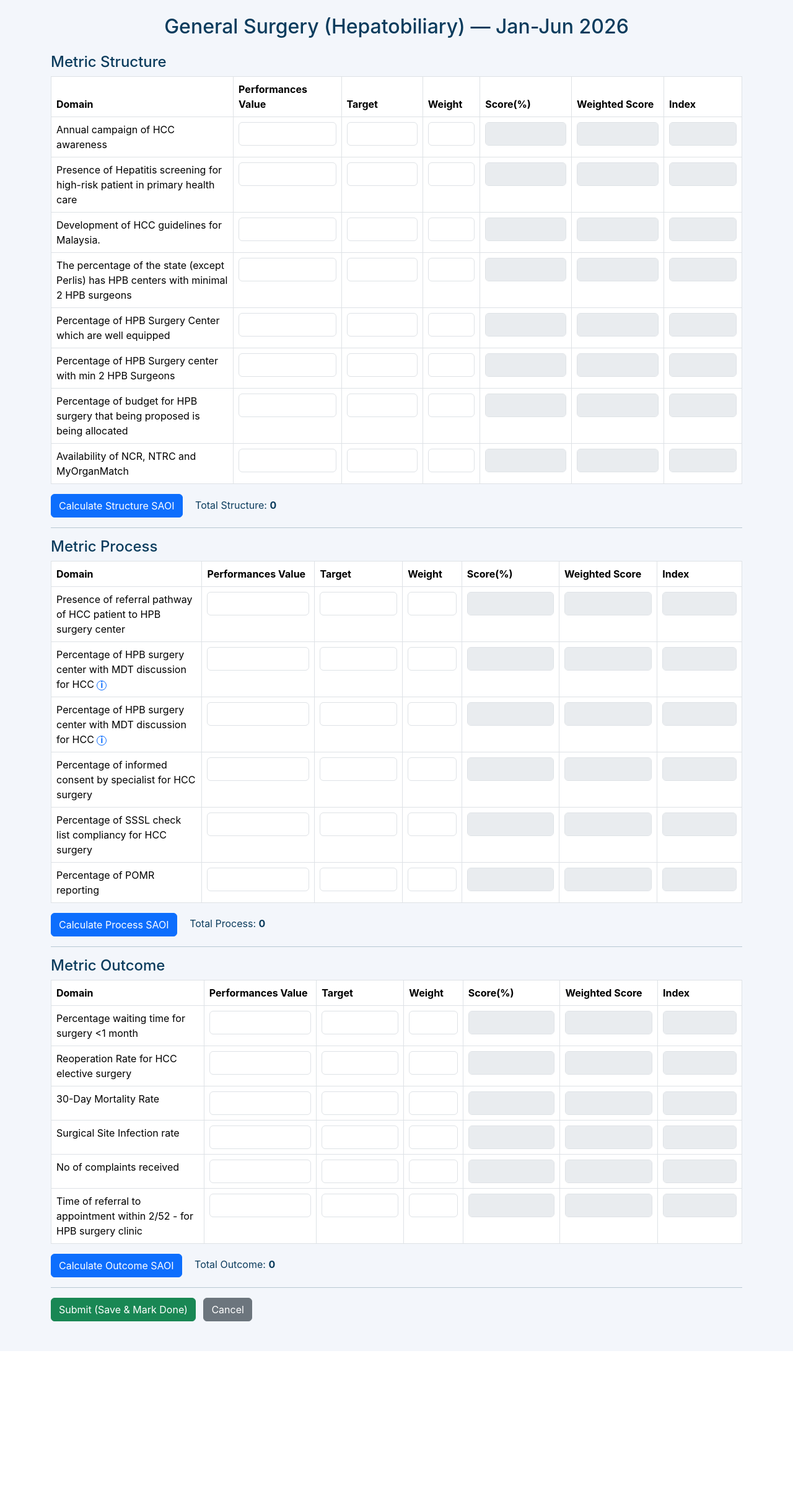
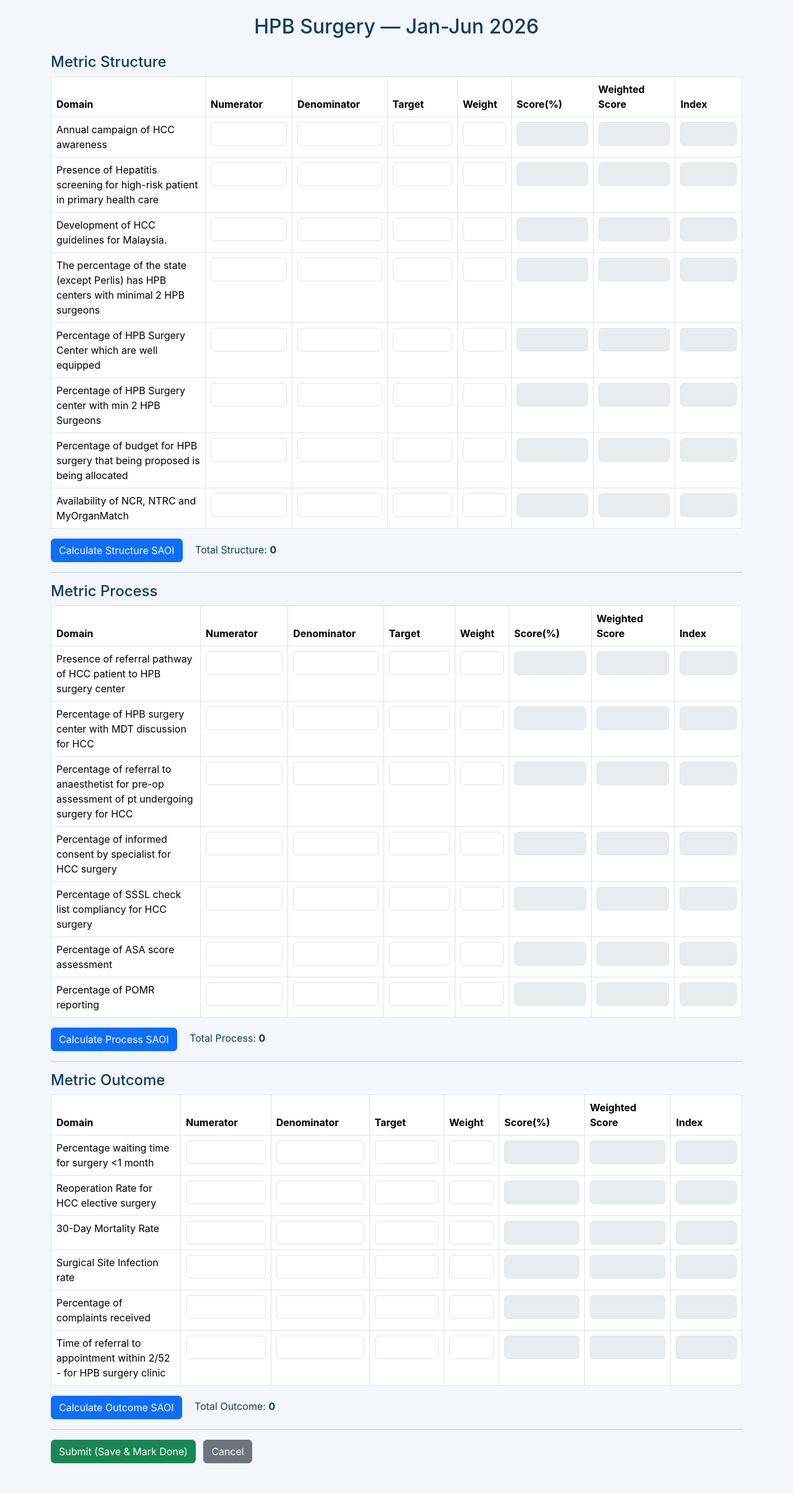
Before and after one commit to rashidiasri03/nsapr-clinical-performance, a Django app: page /gshepatobiliary/form/1/ in a window 1280 px wide. Shown: the whole page at 62% size. Before the commit the page ends 2132 px from the top, so only its background shows below. Run offline with Django 5.2, Linux system fonts and the light colour scheme; a user stored in the database is signed in; data comes from the database, SQL or seed files in the repository; both versions use the stored data as it was after the commit.

Commit message:
Kemaskini form HPB dengan Numerator & Denominator

```diff
--- a/accounts/templates/accounts/form_gshepatobiliary.html
+++ b/accounts/templates/accounts/form_gshepatobiliary.html
@@ -4,13 +4,13 @@
 <html lang="en">
 <head>
   <meta charset="UTF-8">
-  <title>Form - General Surgery (Hepatobiliary) ({{ activity.period }} {{ activity.year }})</title>
+  <title>Form - HPB Surgery ({{ activity.period }} {{ activity.year }})</title>
   <link href="https://cdn.jsdelivr.net/npm/bootstrap@5.3.2/dist/css/bootstrap.min.css" rel="stylesheet">
   <link rel="stylesheet" href="{% static 'css/dashboard.css' %}">
 </head>
 <body>
 <div class="container py-4">
-  <h2 class="text-center mb-4">General Surgery (Hepatobiliary) — {{ activity.period }} {{ activity.year }}</h2>
+  <h2 class="text-center mb-4">HPB Surgery — {{ activity.period }} {{ activity.year }}</h2>
 
   {% if messages %}
     {% for message in messages %}
@@ -18,30 +18,22 @@
     {% endfor %}
   {% endif %}
 
-  <form id="gsHepatobiliaryForm" method="POST" novalidate>
+  <form id="gshepatobiliaryForm" method="POST" novalidate>
     {% csrf_token %}
 
     <!-- STRUCTURE -->
     <h4>Metric Structure</h4>
     <table class="table table-bordered">
       <thead>
-        <tr>
-          <th>Domain</th>
-          <th>Performances Value</th>
-          <th>Target</th>
-          <th>Weight</th>
-          <th>Score(%)</th>
-          <th>Weighted Score</th>
-          <th>Index</th>
-        </tr>
+        <tr><th>Domain</th><th>Numerator</th><th>Denominator</th><th>Target</th><th>Weight</th><th>Score(%)</th><th>Weighted Score</th><th>Index</th></tr>
       </thead>
       <tbody>
       {% for domain in structure_domains %}
-        {% with key="structure_"|add:domain %}
-        {% with values=detail_dict|get_item:key %}
+        {% with key="structure_"|add:domain %}{% with values=detail_dict|get_item:key %}
         <tr>
           <td>{{ domain }}</td>
           <td><input required type="number" min="0" step="1" class="form-control performances-value" name="structure_performances_{{ forloop.counter }}" value="{{ values.performances|default_if_none:'' }}"></td>
+          <td><input required type="number" min="0" step="1" class="form-control denominator-value" name="structure_denominator_{{ forloop.counter }}" value="{{ values.denominator|default_if_none:'' }}"></td>
           <td><input required type="number" min="0" step="1" class="form-control target" name="structure_target_{{ forloop.counter }}" value="{{ values.target|default_if_none:'' }}"></td>
           <td><input required type="number" min="0" max="1" step="0.01" class="form-control weight" name="structure_weight_{{ forloop.counter }}" value="{{ values.weight|default_if_none:'' }}"></td>
           <td><input type="text" class="form-control score" disabled value="{{ values.score|default_if_none:'' }}"></td>
@@ -51,8 +43,7 @@
           <input type="hidden" name="structure_wscore_{{ forloop.counter }}" value="{{ values.wscore|default_if_none:'' }}">
           <input type="hidden" name="structure_index_{{ forloop.counter }}" value="{{ values.index|default_if_none:'' }}">
         </tr>
-        {% endwith %}
-        {% endwith %}
+        {% endwith %}{% endwith %}
       {% endfor %}
       </tbody>
     </table>
@@ -66,23 +57,15 @@
     <h4>Metric Process</h4>
     <table class="table table-bordered">
       <thead>
-        <tr>
-          <th>Domain</th>
-          <th>Performances Value</th>
-          <th>Target</th>
-          <th>Weight</th>
-          <th>Score(%)</th>
-          <th>Weighted Score</th>
-          <th>Index</th>
-        </tr>
+        <tr><th>Domain</th><th>Numerator</th><th>Denominator</th><th>Target</th><th>Weight</th><th>Score(%)</th><th>Weighted Score</th><th>Index</th></tr>
       </thead>
       <tbody>
       {% for domain in process_domains %}
-        {% with key="process_"|add:domain %}
-        {% with values=detail_dict|get_item:key %}
+        {% with key="process_"|add:domain %}{% with values=detail_dict|get_item:key %}
         <tr>
           <td>{{ domain }}</td>
           <td><input required type="number" min="0" step="1" class="form-control performances-value" name="process_performances_{{ forloop.counter }}" value="{{ values.performances|default_if_none:'' }}"></td>
+          <td><input required type="number" min="0" step="1" class="form-control denominator-value" name="process_denominator_{{ forloop.counter }}" value="{{ values.denominator|default_if_none:'' }}"></td>
           <td><input required type="number" min="0" step="1" class="form-control target" name="process_target_{{ forloop.counter }}" value="{{ values.target|default_if_none:'' }}"></td>
           <td><input required type="number" min="0" max="1" step="0.01" class="form-control weight" name="process_weight_{{ forloop.counter }}" value="{{ values.weight|default_if_none:'' }}"></td>
           <td><input type="text" class="form-control score" disabled value="{{ values.score|default_if_none:'' }}"></td>
@@ -92,8 +75,7 @@
           <input type="hidden" name="process_wscore_{{ forloop.counter }}" value="{{ values.wscore|default_if_none:'' }}">
           <input type="hidden" name="process_index_{{ forloop.counter }}" value="{{ values.index|default_if_none:'' }}">
         </tr>
-        {% endwith %}
-        {% endwith %}
+        {% endwith %}{% endwith %}
       {% endfor %}
       </tbody>
     </table>
@@ -107,23 +89,15 @@
     <h4>Metric Outcome</h4>
     <table class="table table-bordered">
       <thead>
-        <tr>
-          <th>Domain</th>
-          <th>Performances Value</th>
-          <th>Target</th>
-          <th>Weight</th>
-          <th>Score(%)</th>
-          <th>Weighted Score</th>
-          <th>Index</th>
-        </tr>
+        <tr><th>Domain</th><th>Numerator</th><th>Denominator</th><th>Target</th><th>Weight</th><th>Score(%)</th><th>Weighted Score</th><th>Index</th></tr>
       </thead>
       <tbody>
       {% for domain in outcome_domains %}
-        {% with key="outcome_"|add:domain %}
-        {% with values=detail_dict|get_item:key %}
+        {% with key="outcome_"|add:domain %}{% with values=detail_dict|get_item:key %}
         <tr>
           <td>{{ domain }}</td>
           <td><input required type="number" min="0" step="1" class="form-control performances-value" name="outcome_performances_{{ forloop.counter }}" value="{{ values.performances|default_if_none:'' }}"></td>
+          <td><input required type="number" min="0" step="1" class="form-control denominator-value" name="outcome_denominator_{{ forloop.counter }}" value="{{ values.denominator|default_if_none:'' }}"></td>
           <td><input required type="number" min="0" step="1" class="form-control target" name="outcome_target_{{ forloop.counter }}" value="{{ values.target|default_if_none:'' }}"></td>
           <td><input required type="number" min="0" max="1" step="0.01" class="form-control weight" name="outcome_weight_{{ forloop.counter }}" value="{{ values.weight|default_if_none:'' }}"></td>
           <td><input type="text" class="form-control score" disabled value="{{ values.score|default_if_none:'' }}"></td>
@@ -133,8 +107,7 @@
           <input type="hidden" name="outcome_wscore_{{ forloop.counter }}" value="{{ values.wscore|default_if_none:'' }}">
           <input type="hidden" name="outcome_index_{{ forloop.counter }}" value="{{ values.index|default_if_none:'' }}">
         </tr>
-        {% endwith %}
-        {% endwith %}
+        {% endwith %}{% endwith %}
       {% endfor %}
       </tbody>
     </table>
@@ -144,7 +117,6 @@
     </div>
     <hr>
 
-    <!-- SUBMIT -->
     <div class="mb-4">
       <button type="submit" id="submitBtn" class="btn btn-success">Submit (Save & Mark Done)</button>
       <a href="{% url 'gshepatobiliary_activities' %}" class="btn btn-secondary ms-2">Cancel</a>
@@ -158,24 +130,29 @@ function computeCategory(prefix, totalId) {
   const rows = document.querySelectorAll(`input[name^="${prefix}_performances_"]`);
   for (let i = 0; i < rows.length; i++) {
     const idx = i + 1;
-    const performances = parseInt(document.querySelector(`input[name="${prefix}_performances_${idx}"]`).value) || 0;
-    const target       = parseInt(document.querySelector(`input[name="${prefix}_target_${idx}"]`).value) || 0;
-    const weight       = parseFloat(document.querySelector(`input[name="${prefix}_weight_${idx}"]`).value) || 0;
-    let score = target > 0 ? (performances / target) * 100 : 0;
-    const weightedCents = Math.round(score * weight);
-    const weighted = weightedCents / 100;
-    const index    = Math.round(score) / 100;
+    const numerator   = parseFloat(document.querySelector(`input[name="${prefix}_performances_${idx}"]`).value) || 0;
+    const denominator = parseFloat(document.querySelector(`input[name="${prefix}_denominator_${idx}"]`).value) || 0;
+    const target      = parseFloat(document.querySelector(`input[name="${prefix}_target_${idx}"]`).value) || 0;
+    const weight      = parseFloat(document.querySelector(`input[name="${prefix}_weight_${idx}"]`).value) || 0;
+
+    let score = 0;
+    if (denominator > 0) { score = (numerator / denominator) * 100; }
+    let weighted = (score / 100) * weight;
+    let index    = score / 100;
+
     const tr = rows[i].closest('tr');
     tr.querySelector('.score').value          = score.toFixed(2);
     tr.querySelector('.weighted-score').value = weighted.toFixed(2);
     tr.querySelector('.index').value          = index.toFixed(2);
+
     const hscore  = document.querySelector(`input[name="${prefix}_score_${idx}"]`);
     const hwscore = document.querySelector(`input[name="${prefix}_wscore_${idx}"]`);
     const hindex  = document.querySelector(`input[name="${prefix}_index_${idx}"]`);
     if (hscore)  hscore.value  = score.toFixed(2);
     if (hwscore) hwscore.value = weighted.toFixed(2);
     if (hindex)  hindex.value  = index.toFixed(2);
-    totalCents += weightedCents;
+
+    totalCents += Math.round(weighted * 100);
   }
   const total = totalCents / 100;
   document.getElementById(totalId).innerText = total.toFixed(2);
@@ -186,33 +163,12 @@ document.getElementById('calculateStructureBtn').addEventListener('click', funct
 document.getElementById('calculateProcessBtn').addEventListener('click',   function(){ computeCategory('process',   'totalSAOIProcess'); });
 document.getElementById('calculateOutcomeBtn').addEventListener('click',   function(){ computeCategory('outcome',   'totalSAOIOutcome'); });
 
-document.getElementById('gsHepatobiliaryForm').addEventListener('submit', function(){
+document.getElementById('gshepatobiliaryForm').addEventListener('submit', function(){
   computeCategory('structure', 'totalSAOIStructure');
   computeCategory('process',   'totalSAOIProcess');
   computeCategory('outcome',   'totalSAOIOutcome');
 });
 </script>
 <script src="https://cdn.jsdelivr.net/npm/bootstrap@5.3.2/dist/js/bootstrap.bundle.min.js"></script>
-<script>
-document.querySelectorAll('table tbody tr td:first-child').forEach(function(td) {
-  var text = td.textContent.trim();
-  var match = text.match(/^(.*?)\s*\((.+)\)\s*$/);
-  if (match) {
-    var mainText = match[1].trim();
-    var description = match[2].trim();
-    td.innerHTML =
-      mainText +
-      ' <span tabindex="0" data-bs-toggle="tooltip" data-bs-placement="right"' +
-      ' title="' + description.replace(/"/g, '&quot;') + '"' +
-      ' style="cursor:pointer;color:#0d6efd;font-size:0.85em;font-weight:bold;' +
-      'border:1px solid #0d6efd;border-radius:50%;display:inline-flex;' +
-      'align-items:center;justify-content:center;width:16px;height:16px;' +
-      'line-height:1;vertical-align:middle;flex-shrink:0;">i</span>';
-  }
-});
-document.querySelectorAll('[data-bs-toggle="tooltip"]').forEach(function(el) {
-  new bootstrap.Tooltip(el);
-});
-</script>
 </body>
 </html>
--- a/accounts/views.py
+++ b/accounts/views.py
@@ -2218,6 +2218,7 @@ def form_gshepatobiliary(request, activity_id):
 
     activity = get_object_or_404(SurgeryActivity, id=activity_id)
 
+    # Parameter Terbaru dari Excel V2 (28 Ogos)
     structure_domains = [
         "Annual campaign of HCC awareness",
         "Presence of Hepatitis screening for high-risk patient in primary health care",
@@ -2228,22 +2229,21 @@ def form_gshepatobiliary(request, activity_id):
         "Percentage of budget for HPB surgery that being proposed is being allocated",
         "Availability of NCR, NTRC and MyOrganMatch"
     ]
-
     process_domains = [
         "Presence of referral pathway of HCC patient to HPB surgery center",
-        "Percentage of HPB surgery center with MDT discussion for HCC (1)",
-        "Percentage of HPB surgery center with MDT discussion for HCC (2)",
+        "Percentage of HPB surgery center with MDT discussion for HCC",
+        "Percentage of referral to anaesthetist for pre-op assessment of pt undergoing surgery for HCC",
         "Percentage of informed consent by specialist for HCC surgery",
         "Percentage of SSSL check list compliancy for HCC surgery",
+        "Percentage of ASA score assessment",
         "Percentage of POMR reporting"
     ]
-
     outcome_domains = [
         "Percentage waiting time for surgery <1 month",
         "Reoperation Rate for HCC elective surgery",
         "30-Day Mortality Rate",
         "Surgical Site Infection rate",
-        "No of complaints received",
+        "Percentage of complaints received",
         "Time of referral to appointment within 2/52 - for HPB surgery clinic"
     ]
 
@@ -2253,12 +2253,76 @@ def form_gshepatobiliary(request, activity_id):
         key = f"{d.category}_{d.domain}"
         detail_dict[key] = {
             "performances": d.performances_value,
+            "denominator": d.denominator,  # ✅ WAJIB ADA UNTUK FORMULA BAHARU
             "target": d.target,
             "weight": d.weight,
             "score": d.score,
             "wscore": d.weighted_score,
             "index": d.index
         }
+
+    if request.method == "POST":
+        SurgeryActivityDetail.objects.filter(activity=activity).delete()
+
+        def save_category(category_name, domains):
+            total = Decimal('0')
+            for i, domain in enumerate(domains, start=1):
+                performances = request.POST.get(f"{category_name}_performances_{i}", "0")
+                denominator = request.POST.get(f"{category_name}_denominator_{i}", "0")
+                target = request.POST.get(f"{category_name}_target_{i}", "0")
+                weight = request.POST.get(f"{category_name}_weight_{i}", "0")
+
+                try: num_d = Decimal(str(performances))
+                except: num_d = Decimal('0')
+                try: den_d = Decimal(str(denominator))
+                except: den_d = Decimal('0')
+                try: wgt_d = Decimal(str(weight))
+                except: wgt_d = Decimal('0')
+
+                if den_d > 0:
+                    score_d = (num_d / den_d) * Decimal('100')
+                    wscore_d = (num_d / den_d) * wgt_d
+                    index_d = num_d / den_d
+                else:
+                    score_d = Decimal('0')
+                    wscore_d = Decimal('0')
+                    index_d = Decimal('0')
+
+                score_f = float(score_d.quantize(Decimal('0.01'), rounding=ROUND_HALF_UP))
+                wscore_f = float(wscore_d.quantize(Decimal('0.01'), rounding=ROUND_HALF_UP))
+                index_f = float(index_d.quantize(Decimal('0.01'), rounding=ROUND_HALF_UP))
+
+                SurgeryActivityDetail.objects.create(
+                    activity=activity,
+                    category=category_name,
+                    domain=domain,
+                    performances_value=int(performances) if performances else 0,
+                    denominator=int(denominator) if denominator else 0, # ✅ SIMPAN DENOMINATOR
+                    target=int(target) if target else 0,
+                    weight=float(weight) if weight else 0,
+                    score=score_f,
+                    weighted_score=wscore_f,
+                    index=index_f
+                )
+                total += Decimal(str(wscore_f))
+            return float(total.quantize(Decimal('0.01'), rounding=ROUND_HALF_UP))
+
+        activity.total_structure = save_category("structure", structure_domains)
+        activity.total_process = save_category("process", process_domains)
+        activity.total_outcome = save_category("outcome", outcome_domains)
+        activity.status = "completed"
+        activity.save()
+
+        messages.success(request, "Data has been successfully saved.")
+        return redirect('gshepatobiliary_activities')
+
+    return render(request, "accounts/form_gshepatobiliary.html", {
+        "activity": activity,
+        "structure_domains": structure_domains,
+        "process_domains": process_domains,
+        "outcome_domains": outcome_domains,
+        "detail_dict": detail_dict,
+    })
 
     if request.method == "POST":
         SurgeryActivityDetail.objects.filter(activity=activity).delete()
```
Also changed, not shown: db.sqlite3.
